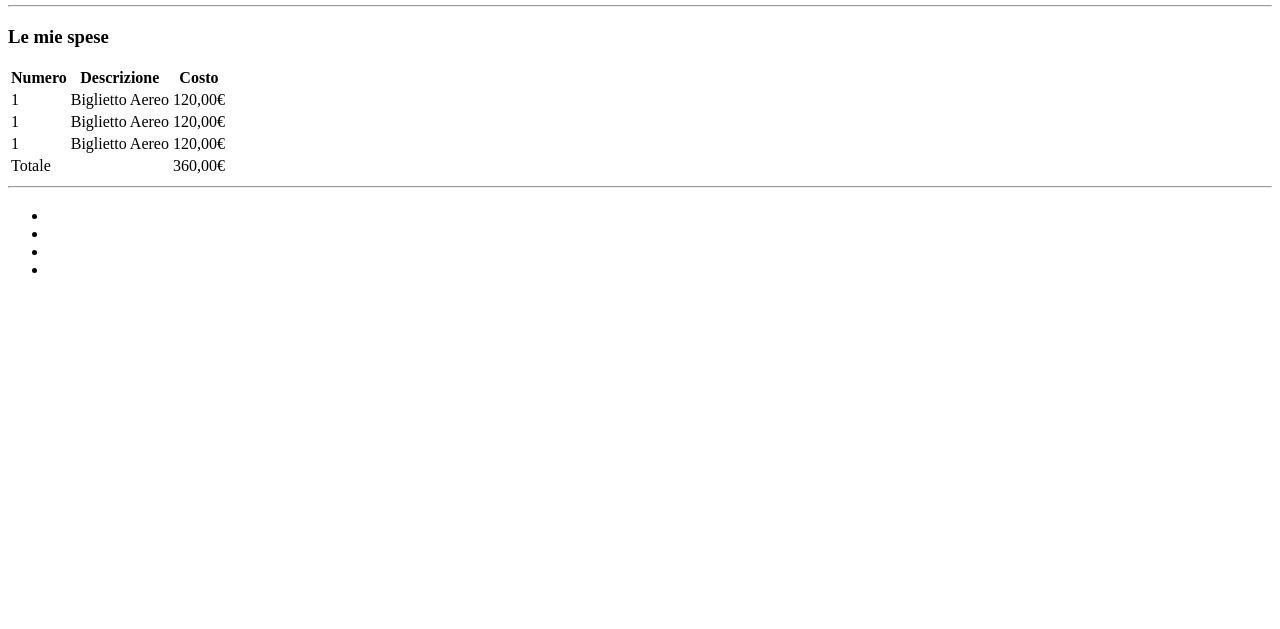
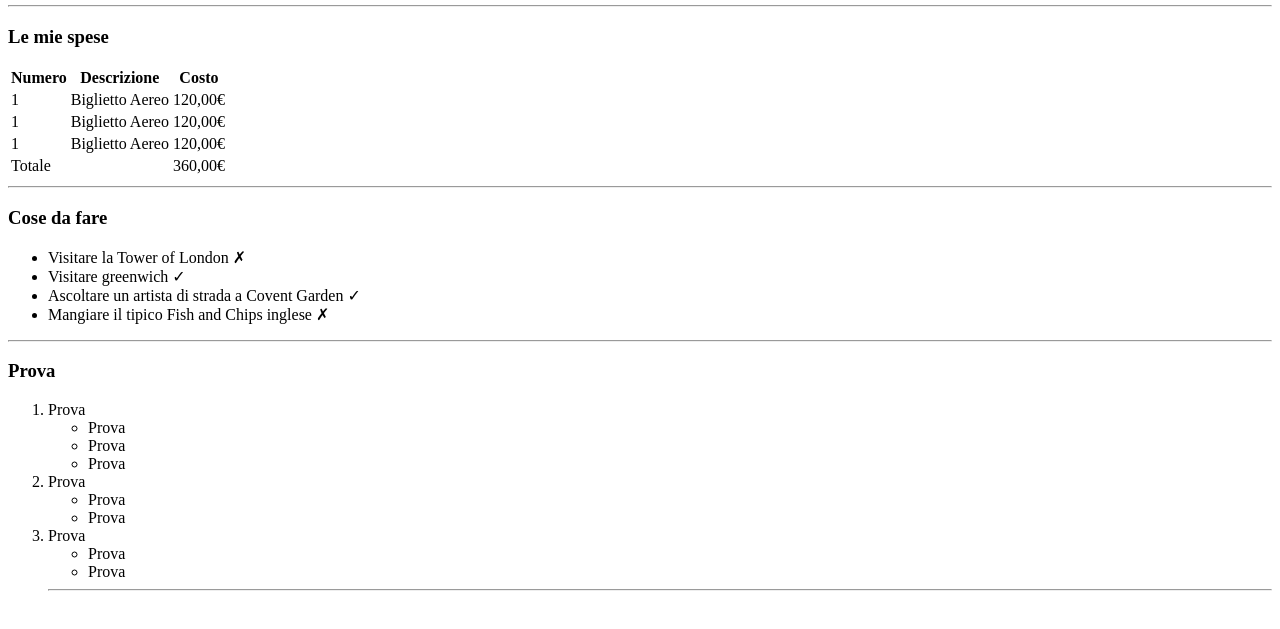
Before and after one commit to SalvatoreBrancato/Il-mio-viaggio-a-londra, a plain HTML site: page index.html in a window 1280 px wide. Shown: the part 101-730 px from the top of the page. Drawn offline with Linux system fonts and the light colour scheme.

Commit message:
Struttura_3

```diff
--- a/index.html
+++ b/index.html
@@ -52,13 +52,40 @@
     </article>
     <article>
         <section>
-            <h3></h3>
+            <h3>Cose da fare</h3>
             <ul>
-                <li></li>
-                <li></li>
-                <li></li>
-                <li></li>
+                <li>Visitare la Tower of London &#10007;</li>
+                <li>Visitare greenwich &#10003;</li>
+                <li>Ascoltare un artista di strada a Covent Garden &#10003;</li>
+                <li>Mangiare il tipico Fish and Chips inglese &#10007;</li>
             </ul>
+            <hr>
+        </section>
+    </article>
+    <article>
+        <section>
+            <h3>Prova</h3>
+            <ol>
+                <li>Prova
+                    <ul>
+                        <li>Prova</li>
+                        <li>Prova</li>
+                        <li>Prova</li>
+                    </ul>
+                </li>
+                <li>Prova
+                    <ul>
+                        <li>Prova</li>
+                        <li>Prova</li>
+                    </ul>
+                </li>
+                <li>Prova
+                    <ul>
+                        <li>Prova</li>
+                        <li>Prova</li>
+                    </ul>
+                </li>
+            <hr>
         </section>
     </article>
     <footer>
```
